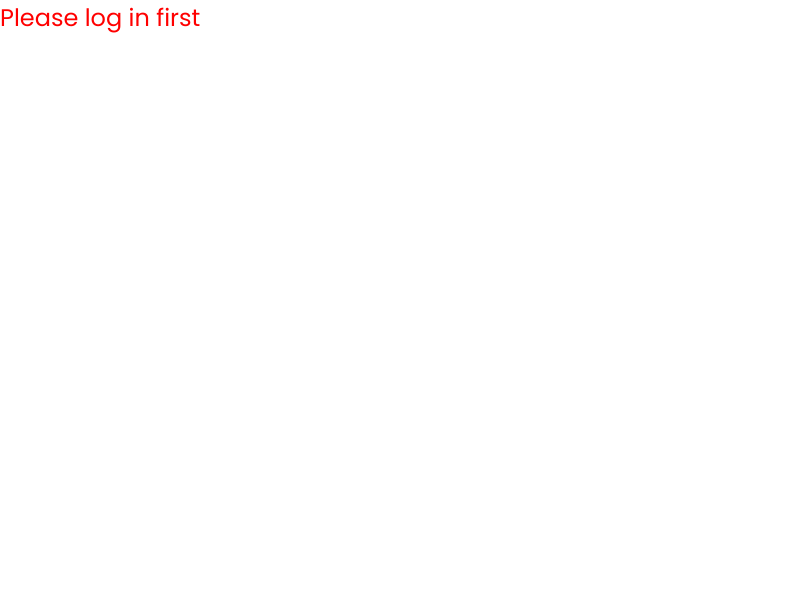
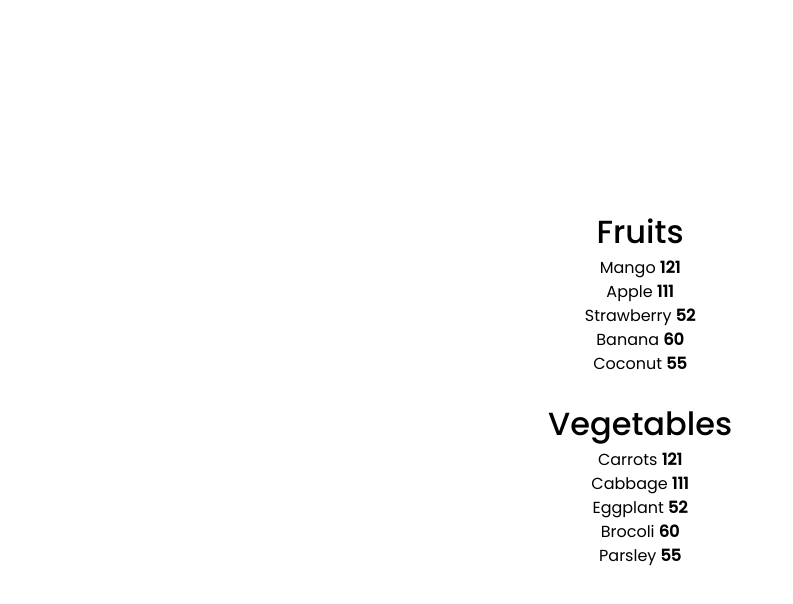
Before and after one commit to cedik456/react-tutorial, a React (Vite) app in the folder my-react-app/: page / in a window 1280 px wide. Shown: the top 604 px of the page, without its empty margins (0-793 px from the left). Built offline with nearby package versions, Linux system fonts and the light colour scheme.

Commit message:
Learned how to render lists and short-circuit

```diff
--- a/my-react-app/src/App.jsx
+++ b/my-react-app/src/App.jsx
@@ -1,9 +1,23 @@
-import UserGreetings from "./UserGreetings";
+import List from "./List";
 
 function App() {
+
+  const fruits = [  {id: 6, name: "Mango", calories: 121},
+                    {id: 7, name: "Apple", calories: 111},
+                    {id: 8, name: "Strawberry", calories: 52},
+                    {id: 9, name: "Banana", calories: 60},
+                    {id: 10, name: "Coconut", calories: 55}];
+
+  const vegetables = [{id: 6, name: "Carrots", calories: 121},
+                      {id: 7, name: "Cabbage", calories: 111},
+                      {id: 8, name: "Eggplant", calories: 52},
+                      {id: 9, name: "Brocoli", calories: 60},
+                      {id: 10, name: "Parsley", calories: 55}];
+
     return(
         <>
-         <UserGreetings isLoggedIn={false} name="Cedric Nano"  />
+         {fruits.length > 0 && <List items={fruits} category="Fruits" />}
+         {vegetables.length > 0 && <List items={vegetables} category="Vegetables" />}
         </>
     );
 }
--- /dev/null
+++ b/my-react-app/src/List.jsx
@@ -0,0 +1,45 @@
+import PropTypes from "prop-types";
+
+function List(props) {
+
+
+    const category = props.category;
+    const itemList = props.items;
+
+    // fruits.sort((a,b) => a.name.localeCompare(b.name)); // Ascending Order
+    // fruits.sort((a,b) => a.name.localeCompare(b.name)); // Descending Order
+
+    // fruits.sort((a, b) => a.calories - b.calories); // Numerical Ascending order
+    // fruits.sort((a, b) => b.calories - a.calories); // Numerical Descending order
+
+    // const lowCalFruits = fruits.filter(fruit => fruit.calories < 100); // Filter low calories
+    // const HighCalFruits = fruits.filter(fruit => fruit.calories >= 100); // Filter high calories
+
+
+    const listItems = itemList.map(item => <li key={item.id}>
+                                                  {item.name}
+                                               <b> {item.calories} </b></li>);
+
+    return(
+        <>
+             <h3 className="list-category">{category}</h3>
+             <ol className="list-item">{listItems}</ol> <br />
+        </>
+
+    );
+
+}
+
+List.defaultProps = {
+    category: "Category",
+    items: [],
+}
+
+List.propTypes = {
+    category: PropTypes.string,
+    items: PropTypes.arrayOf(PropTypes.shape({  id: PropTypes.number,
+                                                name: PropTypes.string,
+                                                calories: PropTypes.number })),
+}
+
+export default List
--- a/my-react-app/src/UserGreetings.jsx
+++ b/my-react-app/src/UserGreetings.jsx
@@ -1,11 +1,20 @@
 import PropTypes from 'prop-types';
 
-function UserGreetings(props) {
+// function UserGreetings(props) {
 
-    const welcomeMess = <h2 className="welcome-mess"> Welcome {props.name} </h2>;
-    const loginMess = <h2 className="login-mess">Please log in first</h2>;
+//     const welcomeMess = <h2 className="welcome-mess"> Welcome {props.name} </h2>;
+//     const loginMess = <h2 className="login-mess">Please log in first</h2>;
 
-    return(props.isLoggedIn ? welcomeMess : loginMess);
+//     return(props.isLoggedIn ? welcomeMess : loginMess);
+// }
+
+function UserGreetings({name, isLoggedIn}) {
+
+    return(
+        <div>
+             { isLoggedIn ? (<h1 className="welcome-mess">Welcome, {name}</h1>) : (<h1 className="login-mess">Please Log in</h1>)}
+        </div>
+    );
 }
 
 UserGreetings.propTypes = {
--- a/my-react-app/src/index.css
+++ b/my-react-app/src/index.css
@@ -37,6 +37,10 @@ body {
   line-height: 1.5;
   font-family: 'Poppins', sans-serif;
   cursor: default;
+  display: flex;
+  justify-content: center;
+  align-items: center;
+
 }
 
 /* A elements that don't have a class get default styles */
@@ -120,3 +124,24 @@ picture {
   color: red;
   font-weight: 400;
 }
+
+.list-category {
+  font-size: 2rem;
+  font-weight: 500;
+  color: black;
+  text-align: center;
+
+}
+
+.list-item li {
+  font-style: 2rem;
+  list-style: none;
+  color: black;
+  text-align: center;
+  margin: 0;
+}
+
+.list-item li:hover {
+  color: gray;
+  cursor: pointer;
+}
```
